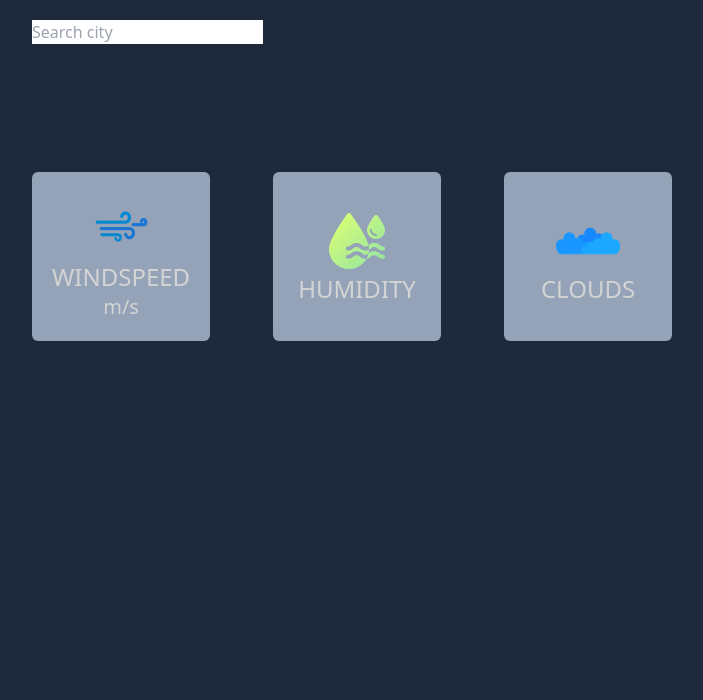
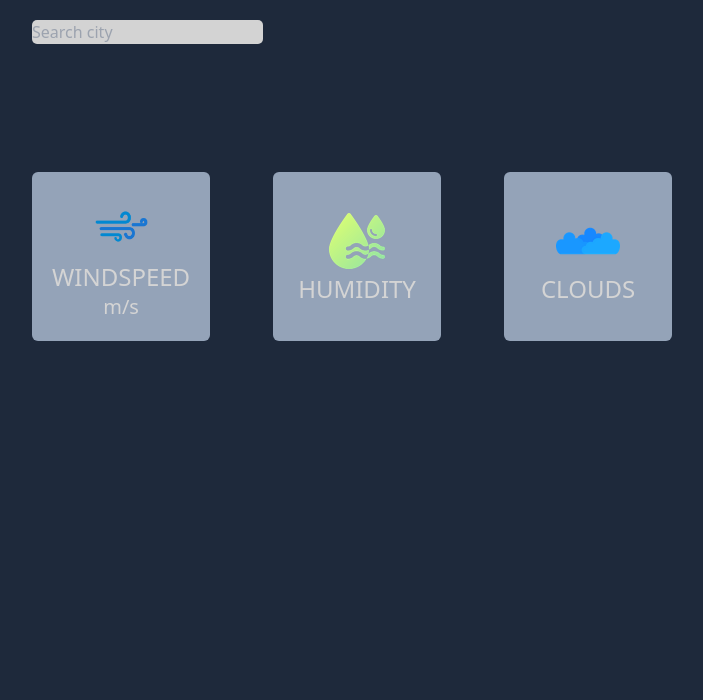
Before and after one commit to Phil94comp/weather-app-improve-search, a website built with Vite: page index.html in a window 1280 px wide. Shown: the part 100-800 px from the top of the page, without its empty margins (288-991 px from the left). Built offline with nearby package versions, Linux system fonts and the light colour scheme; no server answers.

Commit message:
Improved the Search Input Box
I improved the search input text box by changing the background color of the text box. I also gave the search input text box a curved shape to make it stand out.

```diff
--- a/style.css
+++ b/style.css
@@ -3,3 +3,9 @@
     padding: 0 0.5rem;
     border-radius: 0.357rem;
 }
+
+/*Changed the look of the input box to make it stand out. Phillip Andrews*/
+.search-input {
+    background-color: #D3D3D3;
+    border-radius: 5px;
+}
```
